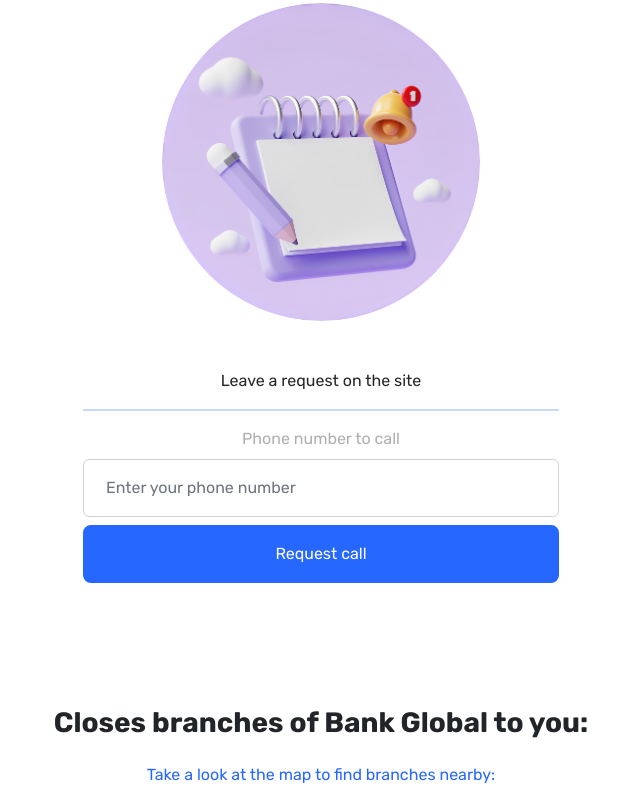
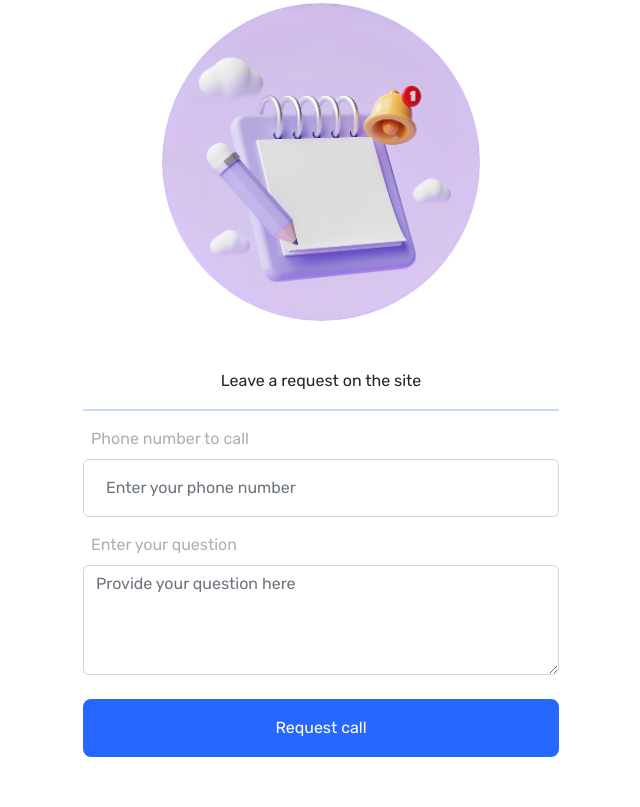
Before and after one commit to brandalx/BANKGLOBAL, a plain HTML site: page contactus.html in a window 1280 px wide. Shown: the part 1474-2281 px from the top of the page, without its empty margins (319-959 px from the left). Drawn offline with nearby package versions, Linux system fonts and the light colour scheme; files whose address does not match are found by name.

Commit message:
feat: text area added

```diff
--- a/contactus.html
+++ b/contactus.html
@@ -353,9 +353,7 @@
       </div>
     </div>
 
-    <div
-      class="strip-3-contact container-fluid text-center mb-3 mt-4 mt-lg-5 mt-sm-4"
-    >
+    <div class="strip-3-contact container-fluid mb-3 mt-4 mt-lg-5 mt-sm-4">
       <div class="container">
         <div
           class="row flex-column align-content-center justify-content-center"
@@ -364,7 +362,7 @@
             <h3
               data-aos="fade-up"
               data-aos-duration="1000"
-              class="h3-2 mb-sm-1 mb-lg-4 mt-lg-3 text-center text-center mb-1 mt-5"
+              class="h3-2 mb-sm-1 mb-lg-4 mt-lg-3 text-center mb-1 mt-5"
             >
               Make an appointment with us
             </h3>
@@ -392,7 +390,7 @@
             <p
               data-aos="fade-up"
               data-aos-duration="1000"
-              class="text-center mb-3 mt-5"
+              class="mb-3 mt-5 text-center"
             >
               Leave a request on the site
             </p>
@@ -401,9 +399,12 @@
               style="border: solid 1px var(--yellow)"
             ></div>
 
-            <form data-aos="fade-up" data-aos-duration="1000">
+            <form data-aos="fade-up" data-aos-duration="1000" class="text-left">
               <div class="mb-2">
-                <label class="form-label" style="color: #afafaf" for="phone"
+                <label
+                  class="form-label ms-2"
+                  style="color: #afafaf"
+                  for="phone"
                   >Phone number to call</label
                 >
                 <input
@@ -415,6 +416,21 @@
                   value=""
                 />
               </div>
+              <div class="form-group mb-4 mt-3">
+                <label
+                  class="ms-2 mb-2"
+                  style="color: #afafaf"
+                  for="exampleFormControlTextarea1"
+                  >Enter your question</label
+                >
+                <textarea
+                  class="form-control"
+                  id=""
+                  rows="4"
+                  placeholder="Provide your question here"
+                ></textarea>
+              </div>
+
               <button
                 data-aos="fade-up"
                 data-aos-duration="8000"
```
